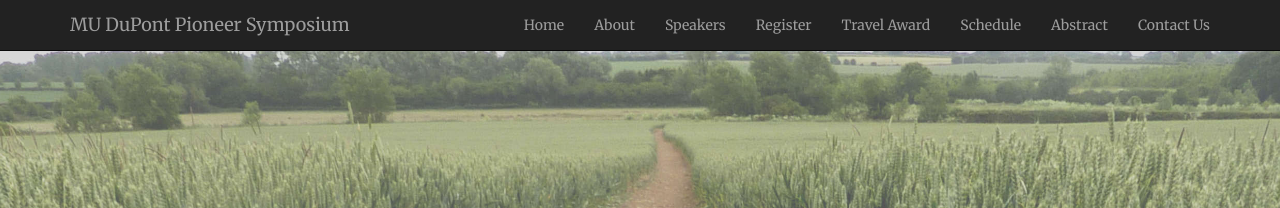
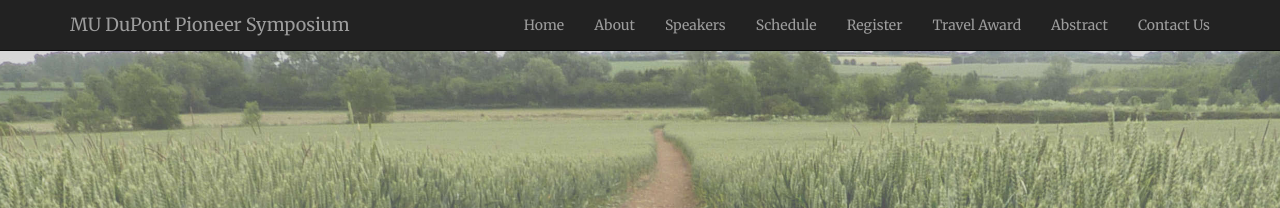
Before and after one commit to mupioneersymposium/mupioneersymposium.github.io, a Jekyll site: the page built from index.html, in a window 1280 px wide. Shown: the top 208 px of the page. Built offline with Jekyll 4.4.1, drawn with Linux system fonts in a browser that asks for light colours.

Commit message:
Update nav.html

```diff
--- a/_includes/nav.html
+++ b/_includes/nav.html
@@ -24,13 +24,13 @@
                     <a class="page-scroll" href="speakers.html">Speakers</a>
                 </li>
                 <li>
+                    <a class="page-scroll" href="schedule.html">Schedule</a>
+                </li>
+                <li>
                     <a class="page-scroll" href="register.html">Register</a>
                 </li>
                 <li>
                     <a class="page-scroll" href="travel.html">Travel Award</a>
-                </li>
-                <li>
-                    <a class="page-scroll" href="schedule.html">Schedule</a>
                 </li>
                 <li>
                     <a class="page-scroll" href="abstract.html">Abstract</a>
```
